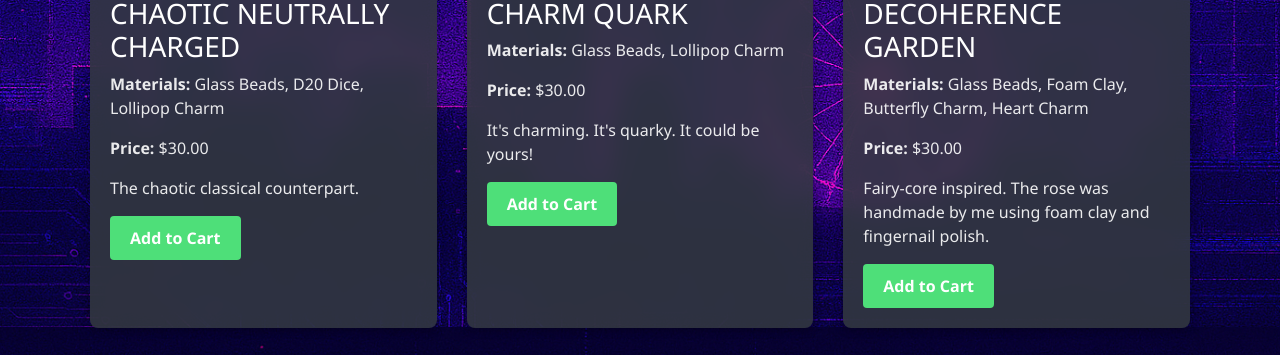
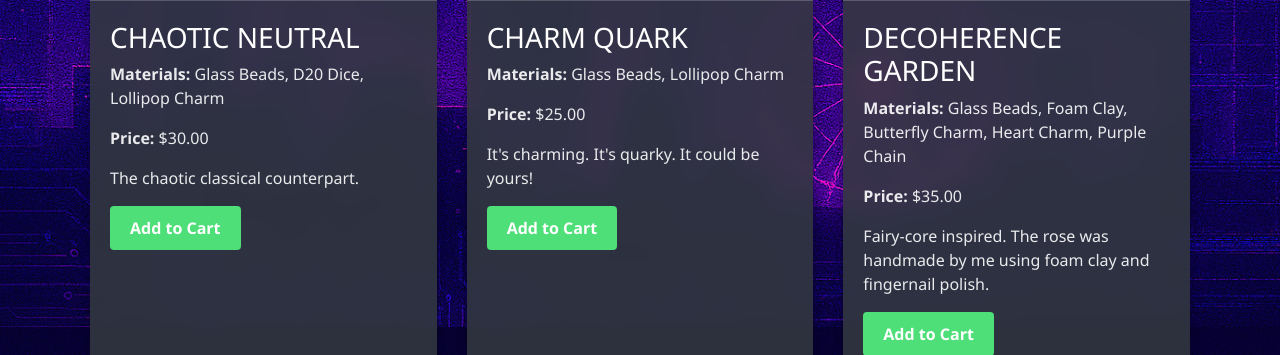
Before and after one commit to mkb0020/PortfolioSite, a Flask app: page /jewelry in a window 1280 px wide. Shown: the part 1273-1628 px from the top of the page. Run offline with Flask 3, Linux system fonts and the light colour scheme.

Commit message:
Updated photos and prices

```diff
--- a/templates/jewelry.html
+++ b/templates/jewelry.html
@@ -24,12 +24,12 @@
     </div>
     <div class="portfolio-card-body">
         <h3>BRACELET-51</h3>
-        <p><strong>Materials:</strong> Glass Beads, D20 Dice, Foam Clay</p>
-        <p><strong>Price:</strong> $30.00</p>
-        <p>An out-of-this-world set of UAP-inspired bracelets.</p>
+        <p><strong>Materials:</strong> Glass Beads, Alien Charm, D20 Dice, Lightning Charm, Foam Clay, Fingernail Polish</p>
+        <p><strong>Price:</strong> $35.00</p>
+        <p>An out-of-this-world set of UAP-inspired bracelets.  The Alien Charm was handmade by me using foam clay and fingernail polish.</p>
         <form method="POST" action="{{ url_for('add_to_cart') }}">
             <input type="hidden" name="item_name" value="BRACELET-51">
-            <input type="hidden" name="item_price" value="30.00">
+            <input type="hidden" name="item_price" value="35.00">
             <input type="hidden" name="item_image" value="/static/images/art/Bracelet51.png">
             <button type="submit" class="btn btn-success">Add to Cart</button>
         </form>
@@ -45,11 +45,11 @@
     <div class="portfolio-card-body">
         <h3>BUTTERFLY EFFECT</h3>
         <p><strong>Materials:</strong> Glass Beads, D20 Dice, Gold Chain, Rose Quarts Beads, Kuromi Charm, Butterfly Charm, Candy Charm</p>
-        <p><strong>Price:</strong> $30.00</p>
+        <p><strong>Price:</strong> $35.00</p>
         <p>Make an unpredictable difference in someone's life and buy them this bracelet set.</p>
         <form method="POST" action="{{ url_for('add_to_cart') }}">
             <input type="hidden" name="item_name" value="BUTTERFLY EFFECT">
-            <input type="hidden" name="item_price" value="30.00">
+            <input type="hidden" name="item_price" value="35.00">
             <input type="hidden" name="item_image" value="/static/images/art/ButterflyEffect.png">
             <button type="submit" class="btn btn-success">Add to Cart</button>
         </form>
@@ -60,17 +60,17 @@
 
 
 
-<div class="portfolio-card"><!-- CHAOTIC COUTURE-->
+<div class="portfolio-card"><!-- QUANTUM COUTURE-->
         <div class="portfolio-card-img">
-        <img src="/static/images/art/ChaoticCouture.png" alt="CHAOTIC COUTURE">
+        <img src="/static/images/art/ChaoticCouture.png" alt="QUANTUM COUTURE">
     </div>
     <div class="portfolio-card-body">
-        <h3>CHAOTIC COUTURE</h3>
+        <h3>QUANTUM COUTURE</h3>
         <p><strong>Materials:</strong> Glass Beads, D20 Dice, Gummy Bear Charm</p>
         <p><strong>Price:</strong> $30.00</p>
         <p>Bring some entropy into your style.</p>
         <form method="POST" action="{{ url_for('add_to_cart') }}">
-            <input type="hidden" name="item_name" value="CHAOTIC COUTURE">
+            <input type="hidden" name="item_name" value="QUANTUM COUTURE">
             <input type="hidden" name="item_price" value="30.00">
             <input type="hidden" name="item_image" value="/static/images/art/ChaoticCouture.png">
             <button type="submit" class="btn btn-success">Add to Cart</button>
@@ -80,15 +80,15 @@
 
 <div class="portfolio-card"> <!-- CHAOTIC NEUTRALLY CHARGED-->
     <div class="portfolio-card-img">
-        <img src="/static/images/art/ChaoticNeutral.png" alt="CHAOTIC NEUTRALLY CHARGED">
+        <img src="/static/images/art/ChaoticNeutral.png" alt="CHAOTIC NEUTRAL">
     </div>
     <div class="portfolio-card-body">
-        <h3>CHAOTIC NEUTRALLY CHARGED</h3>
+        <h3>CHAOTIC NEUTRAL</h3>
         <p><strong>Materials:</strong> Glass Beads, D20 Dice, Lollipop Charm</p>
         <p><strong>Price:</strong> $30.00</p>
         <p>The chaotic classical counterpart.</p>
         <form method="POST" action="{{ url_for('add_to_cart') }}">
-            <input type="hidden" name="item_name" value="CHAOTIC NEUTRALLY CHARGED">
+            <input type="hidden" name="item_name" value="CHAOTIC NEUTRAL">
             <input type="hidden" name="item_price" value="30.00">
             <input type="hidden" name="item_image" value="/static/images/art/ChaoticNeutral.png">
             <button type="submit" class="btn btn-success">Add to Cart</button>
@@ -104,11 +104,11 @@
     <div class="portfolio-card-body">
         <h3>CHARM QUARK</h3>
         <p><strong>Materials:</strong> Glass Beads, Lollipop Charm</p>
-        <p><strong>Price:</strong> $30.00</p>
+        <p><strong>Price:</strong> $25.00</p>
         <p>It's charming. It's quarky. It could be yours!</p>
         <form method="POST" action="{{ url_for('add_to_cart') }}">
             <input type="hidden" name="item_name" value="CHARM QUARK">
-            <input type="hidden" name="item_price" value="30.00">
+            <input type="hidden" name="item_price" value="25.00">
             <input type="hidden" name="item_image" value="/static/images/art/CharmQuark.png">
             <button type="submit" class="btn btn-success">Add to Cart</button>
         </form>
@@ -121,12 +121,12 @@
     </div>
     <div class="portfolio-card-body">
         <h3>DECOHERENCE GARDEN</h3>
-        <p><strong>Materials:</strong> Glass Beads, Foam Clay, Butterfly Charm, Heart Charm</p>
-        <p><strong>Price:</strong> $30.00</p>
+        <p><strong>Materials:</strong> Glass Beads, Foam Clay, Butterfly Charm, Heart Charm, Purple Chain</p>
+        <p><strong>Price:</strong> $35.00</p>
         <p>Fairy-core inspired.  The rose was handmade by me using foam clay and fingernail polish.</p>
         <form method="POST" action="{{ url_for('add_to_cart') }}">
             <input type="hidden" name="item_name" value="DECOHERENCE GARDEN">
-            <input type="hidden" name="item_price" value="30.00">
+            <input type="hidden" name="item_price" value="35.00">
             <input type="hidden" name="item_image" value="/static/images/art/DecoherenceGarden.png">
             <button type="submit" class="btn btn-success">Add to Cart</button>
         </form>
@@ -140,12 +140,12 @@
     </div>
     <div class="portfolio-card-body">
         <h3>QUANTUM ROYALE</h3>
-        <p><strong>Materials:</strong> Glass Beads, Gold Moon Charm, Lightning Charm</p>
-        <p><strong>Price:</strong> $30.00</p>
+        <p><strong>Materials:</strong> Glass Beads, Gold Moon Charm, Lightning Charm, Gold Chain</p>
+        <p><strong>Price:</strong> $35.00</p>
         <p>The Quantum Quarter Pounder (does not actually weigh a quarter pound).</p>
         <form method="POST" action="{{ url_for('add_to_cart') }}">
             <input type="hidden" name="item_name" value="QUANTUM ROYALE">
-            <input type="hidden" name="item_price" value="30.00">
+            <input type="hidden" name="item_price" value="35.00">
             <input type="hidden" name="item_image" value="/static/images/art/QuantumRoyale.png">
             <button type="submit" class="btn btn-success">Add to Cart</button>
         </form>
@@ -158,12 +158,12 @@
     </div>
     <div class="portfolio-card-body">
         <h3>SCHRODINGER'S TRINKETS</h3>
-        <p><strong>Materials:</strong> Glass Beads, Rose Charm, Hello Kitty Charm, Black Chain</p>
-        <p><strong>Price:</strong> $30.00</p>
+        <p><strong>Materials:</strong> Glass Beads, Rose Charm, Hello Kitty Charm, Lightning Charm, Black Chain</p>
+        <p><strong>Price:</strong> $35.00</p>
         <p>The only way to find out if this set exists is the purchase it. The rose was handmade by me using foam clay and fingernail polish.</p>
         <form method="POST" action="{{ url_for('add_to_cart') }}">
             <input type="hidden" name="item_name" value="SCHRODINGER'S TRINKETS">
-            <input type="hidden" name="item_price" value="30.00">
+            <input type="hidden" name="item_price" value="35.00">
             <input type="hidden" name="item_image" value="/static/images/art/ShrodingersTrinkets.png">
             <button type="submit" class="btn btn-success">Add to Cart</button>
         </form>
@@ -177,7 +177,7 @@
     </div>
     <div class="portfolio-card-body">
         <h3>SINGULARITY</h3>
-        <p><strong>Materials:</strong> Glass Beads</p>
+        <p><strong>Materials:</strong> Glass Beads, D20 Dice, Lightning Charm, Gold Chain</p>
         <p><strong>Price:</strong> $30.00</p>
         <p>Infinite style.</p>
         <form method="POST" action="{{ url_for('add_to_cart') }}">
@@ -196,11 +196,11 @@
     <div class="portfolio-card-body">
         <h3>SUGAR SUPERPOSITION </h3>
         <p><strong>Materials:</strong> Glass Beads, Lollipop Charm</p>
-        <p><strong>Price:</strong> $30.00</p>
+        <p><strong>Price:</strong> $25.00</p>
         <p>When you have a sweet tooth but you're not hungry.</p>
         <form method="POST" action="{{ url_for('add_to_cart') }}">
             <input type="hidden" name="item_name" value="SUGAR SUPERPOSITION ">
-            <input type="hidden" name="item_price" value="30.00">
+            <input type="hidden" name="item_price" value="25.00">
             <input type="hidden" name="item_image" value="/static/images/art/SugarSuperposition.png">
             <button type="submit" class="btn btn-success">Add to Cart</button>
         </form>
@@ -213,7 +213,7 @@
     </div>
     <div class="portfolio-card-body">
         <h3>UNCERTAINTY POP</h3>
-        <p><strong>Materials:</strong> Glass Beads, Lollipop Charm, Purple Chain</p>
+        <p><strong>Materials:</strong> Glass Beads, Lollipop Charm, Candy Charms, Purple Chain</p>
         <p><strong>Price:</strong> $30.00</p>
         <p>You can rock it better than Heisenberg.</p>
         <form method="POST" action="{{ url_for('add_to_cart') }}">
```
